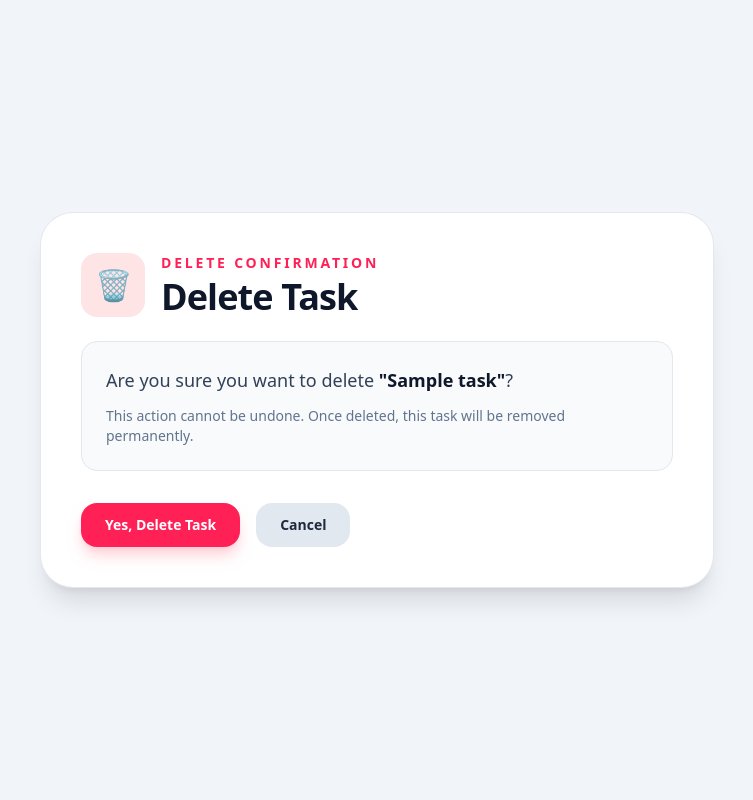
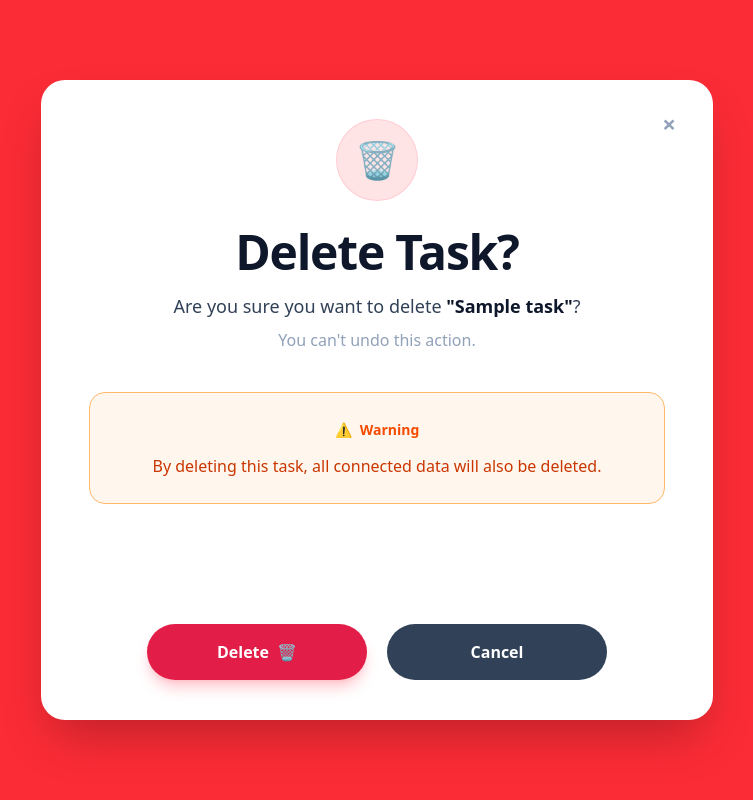
Before and after one commit to Hydro2202/CareToDo, a Django app: page /tasks/1/delete/ in a window 1280 px wide. Shown: the whole page, without its empty margins (263-1016 px from the left). Run offline with Django 5.2, Linux system fonts and the light colour scheme; tables that the repository leaves empty hold one stand-in row (values such as "Sample post"); style sheets or scripts are compiled from the project's sources.

Commit message:
Not done

```diff
--- a/tasks/templates/delete_task.html
+++ b/tasks/templates/delete_task.html
@@ -7,50 +7,59 @@
   <title>Delete Task</title>
   <link rel="stylesheet" href="{% static 'css/output.css' %}">
 </head>
-<body class="min-h-screen bg-slate-100 flex items-center justify-center p-6">
+<body class="min-h-screen bg-red-500 font-sans flex items-center justify-center p-6">
+  <div class="relative w-full max-w-2xl rounded-3xl bg-white p-10 shadow-2xl shadow-black/25">
+    <a
+      href="{% url 'task_list' %}"
+      aria-label="Close dialog"
+      class="absolute right-6 top-6 inline-flex h-10 w-10 items-center justify-center rounded-full text-2xl font-semibold text-slate-400 transition hover:bg-slate-100 hover:text-slate-700"
+    >
+      &times;
+    </a>
 
-  <div class="w-full max-w-2xl rounded-[32px] bg-white p-10 shadow-xl ring-1 ring-slate-200">
-
-    <div class="mb-6 flex items-center gap-4">
-      <div class="flex h-16 w-16 items-center justify-center rounded-2xl bg-rose-100 text-3xl">
+    <div class="flex min-h-[560px] flex-col items-center text-center">
+      <div class="flex h-20 w-20 items-center justify-center rounded-full bg-rose-100 text-4xl ring-1 ring-rose-200">
         🗑️
       </div>
-      <div>
-        <p class="text-sm font-semibold uppercase tracking-[0.2em] text-rose-500">Delete Confirmation</p>
-        <h1 class="mt-1 text-4xl font-bold tracking-tight text-slate-900">Delete Task</h1>
-      </div>
-    </div>
 
-    <div class="rounded-2xl border border-slate-200 bg-slate-50 p-6">
-      <p class="text-lg text-slate-700">
+      <h1 class="mt-7 text-5xl font-black tracking-tight text-slate-900">Delete Task?</h1>
+      <p class="mt-4 text-lg text-slate-700">
         Are you sure you want to delete
-        <span class="font-bold text-slate-900">"{{ task.title }}"</span>?
+        <span class="font-bold text-slate-900">"{{ task.title|default:"HELP THE PATIENT" }}"</span>?
       </p>
-      <p class="mt-3 text-sm text-slate-500">
-        This action cannot be undone. Once deleted, this task will be removed permanently.
+      <p class="mt-2 text-base text-slate-400">You can't undo this action.</p>
+
+      <div class="mt-10 w-full max-w-xl rounded-2xl border border-orange-300 bg-orange-50 p-6 text-center">
+        <p class="inline-flex items-center gap-2 text-sm font-bold text-orange-600">
+          <span aria-hidden="true">⚠️</span>
+          Warning
+        </p>
+        <p class="mt-3 text-base font-medium leading-relaxed text-orange-700">
+          By deleting this task, all connected data will also be deleted.
         </p>
       </div>
 
-    <div class="mt-8 flex flex-wrap items-center gap-4">
-      <form method="POST" class="m-0">
+      <div class="mt-auto flex w-full items-center justify-center gap-5 pt-12">
+        <form method="POST" class="m-0 flex">
           {% csrf_token %}
           <button
             type="submit"
-          class="inline-flex items-center justify-center rounded-2xl bg-rose-500 px-6 py-3 text-sm font-semibold text-white shadow-lg shadow-rose-200 transition hover:bg-rose-600"
+            class="inline-flex h-14 min-w-[220px] items-center justify-center gap-2 rounded-full px-8 py-3 text-base font-bold text-white shadow-lg shadow-rose-300/60 transition hover:brightness-95"
+            style="background-color: #e11d48; color: #FFFFFF;"
           >
-          Yes, Delete Task
+            Delete
+            <span aria-hidden="true">🗑️</span>
           </button>
         </form>
 
         <a
           href="{% url 'task_list' %}"
-        class="inline-flex items-center justify-center rounded-2xl bg-slate-200 px-6 py-3 text-sm font-semibold text-slate-800 transition hover:bg-slate-300"
+          class="inline-flex h-14 min-w-[220px] items-center justify-center rounded-full bg-slate-700 px-8 py-3 text-base font-semibold text-white transition hover:bg-slate-800"
         >
           Cancel
         </a>
       </div>
-
     </div>
-
+  </div>
 </body>
 </html>
```
Also changed, not shown: tasks/templates/task_list.html (+3 -9 lines). Lines whose indentation alone changed are shown as unchanged.
